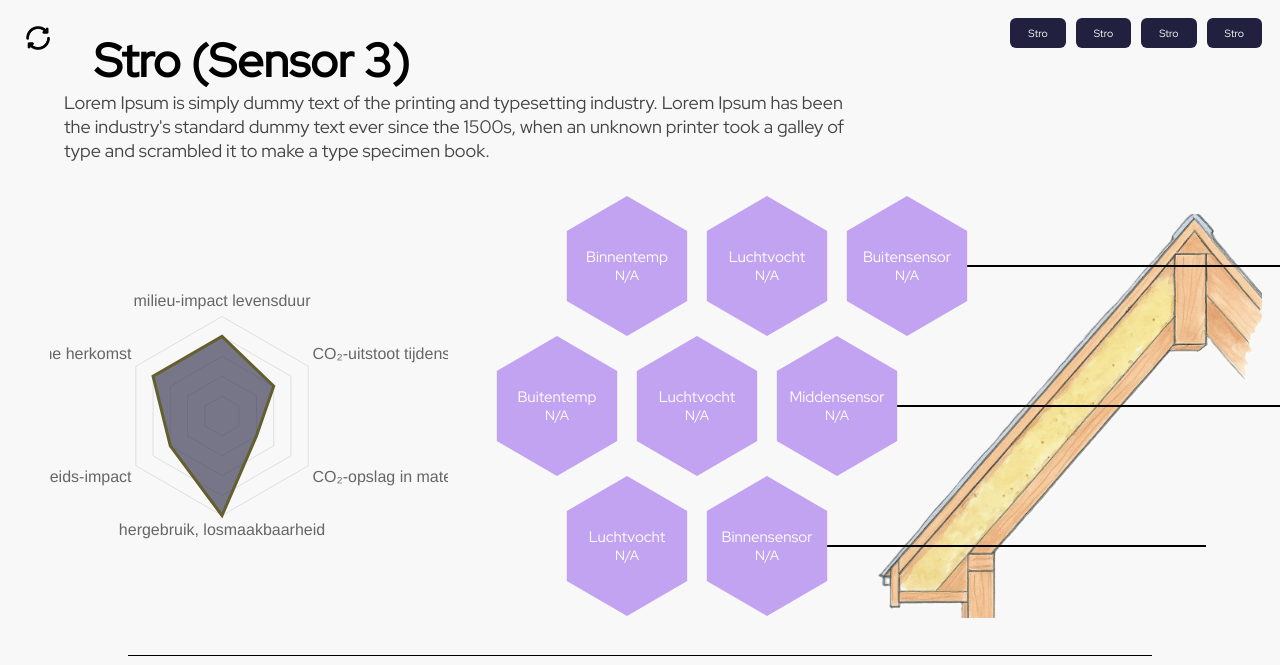
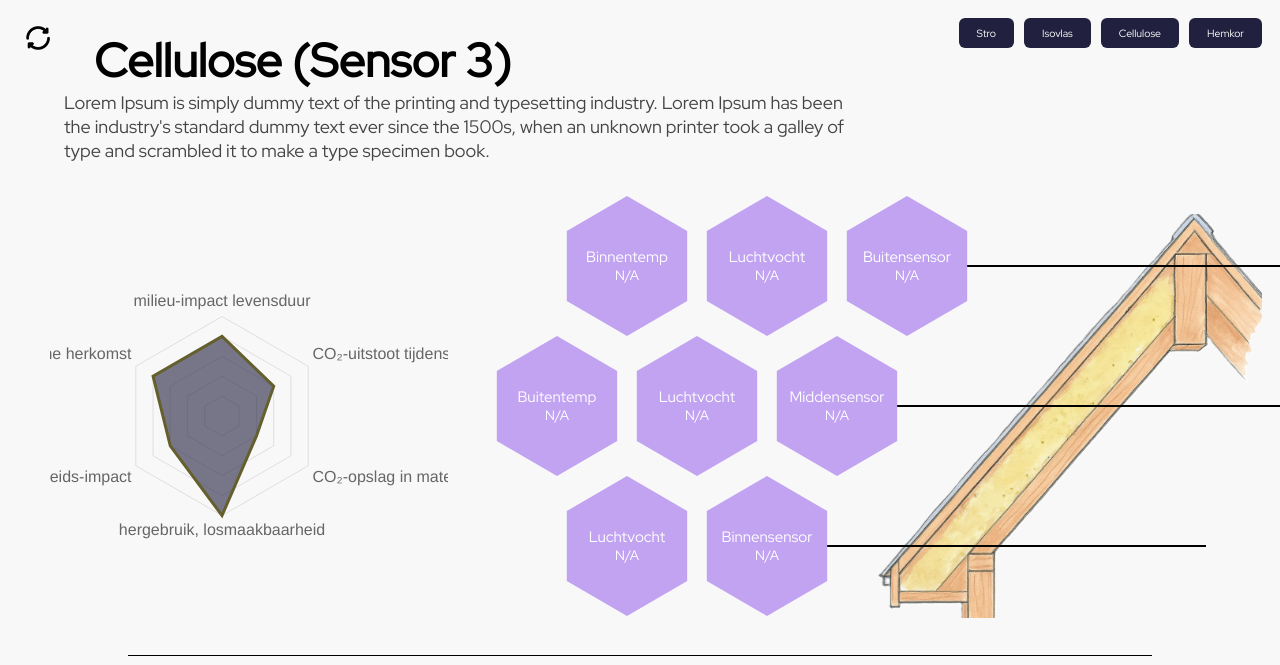
Before and after one commit to Nala80/Coding-CSD, a website: page dashboard3.html in a window 1280 px wide. Shown: the top 665 px of the page. Drawn offline with Linux system fonts and the light colour scheme; no server answers.

Commit message:
Sensornamen aangepast (stro, isovlas, cellulose en hemkor)

```diff
--- a/dashboard3.html
+++ b/dashboard3.html
@@ -16,13 +16,13 @@
     </button>
     <div class="top-right-buttons">
         <button onclick="location.href='dashboard1.html'" class="stro-btn">Stro</button>
-        <button onclick="location.href='dashboard2.html'" class="stro-btn">Stro</button>
-        <button onclick="location.href='dashboard3.html'" class="stro-btn">Stro</button>
-        <button onclick="location.href='dashboard4.html'" class="stro-btn">Stro</button>
+        <button onclick="location.href='dashboard2.html'" class="stro-btn">Isovlas</button>
+        <button onclick="location.href='dashboard3.html'" class="stro-btn">Cellulose</button>
+        <button onclick="location.href='dashboard4.html'" class="stro-btn">Hemkor</button>
     </div>
     <div class="section section1">
         <header>
-            <h1>Stro (Sensor 3)</h1>
+            <h1>Cellulose (Sensor 3)</h1>
             <p class="intro-text">
                 Lorem Ipsum is simply dummy text of the printing and typesetting industry.
                 Lorem Ipsum has been the industry's standard dummy text ever since the 1500s,
```
Also changed, not shown: dashboard1.html (+3 -3 lines), dashboard2.html (+4 -4 lines), dashboard4.html (+4 -4 lines).
